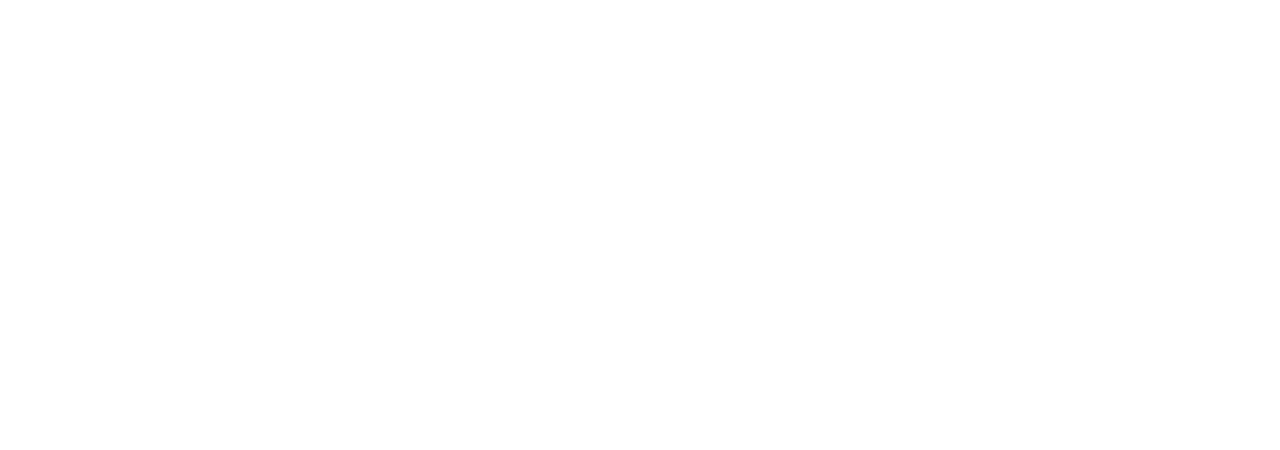
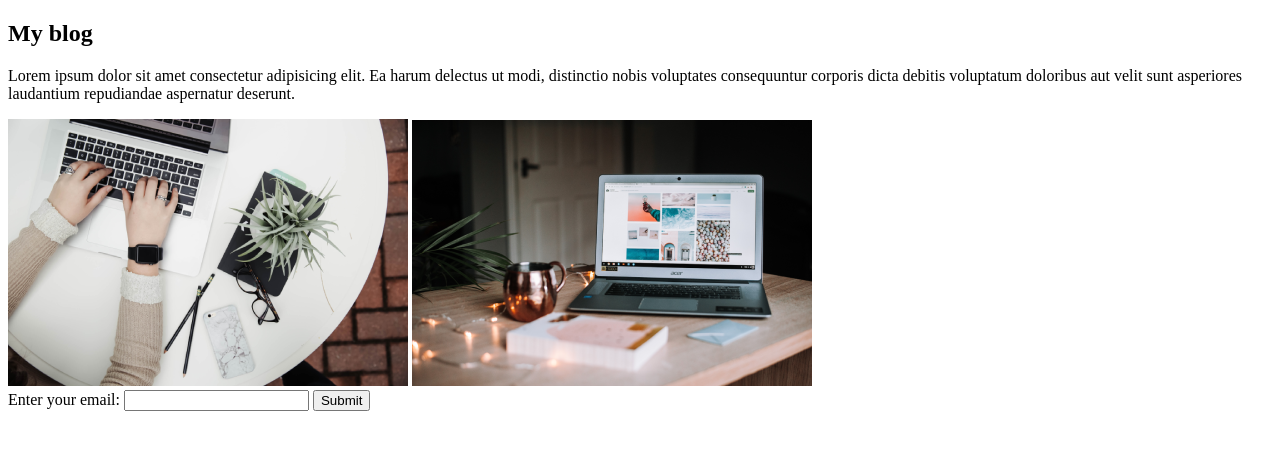
Before and after one commit to RavaMarghe/Esercizi-HTML, a plain HTML site: page index.html in a window 1280 px wide. Drawn offline with Linux system fonts and the light colour scheme.

Commit message:
feat: added article and footer

```diff
--- a/index.html
+++ b/index.html
@@ -4,9 +4,22 @@
     <meta charset="UTF-8">
     <meta http-equiv="X-UA-Compatible" content="IE=edge">
     <meta name="viewport" content="width=device-width, initial-scale=1.0">
-    <title>Document</title>
+    <title>Lezione HTML</title>
 </head>
 <body>
+    <article>
+        <h1>My blog</h1>
+        <p>Lorem ipsum dolor sit amet consectetur adipisicing elit. Ea harum delectus ut modi, distinctio nobis voluptates consequuntur corporis dicta debitis voluptatum doloribus aut velit sunt asperiores laudantium repudiandae aspernatur deserunt.</p>
+        <img src="hands.png" alt="mani su tastiera">
+        <img src="laptop.png" alt="laptop">
+    </article>
 
+    <footer>
+        <form action="link">
+            <label for="email">Enter your email:</label>
+            <input type="email" id="email" required>
+            <input type="submit">
+        </form>
+    </footer>
 </body>
 </html>
```
